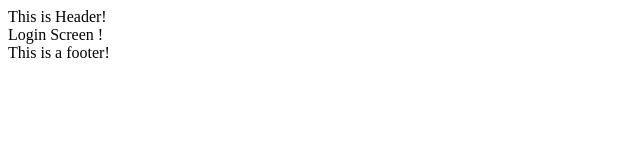
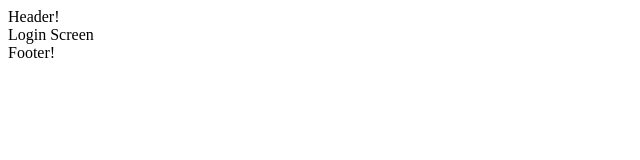
Before and after one commit to yapapapapaya/JobApp, a Next.js app in the folder jobapp/: page / in a window 1280 px wide. Shown: the top 160 px of the page, without its empty margins (0-640 px from the left). Built offline with nearby package versions, Linux system fonts and the light colour scheme.

Commit message:
modularised header and footer

```diff
--- a/jobapp/pages/Login/Login.tsx
+++ b/jobapp/pages/Login/Login.tsx
@@ -3,7 +3,7 @@ import React from 'react'
 const Login = () => {
     return (
         <div>
-            Login Screen !
+            Login Screen
         </div>
     )
 }
--- a/jobapp/pages/index.tsx
+++ b/jobapp/pages/index.tsx
@@ -1,5 +1,7 @@
 import React from 'react'
 import Login from './Login/Login'
+import Header from '../src/Header/Header'
+import Footer from '../src/Footer/Footer'
 
 const Home = () => (
   <div className="container">
@@ -10,13 +12,14 @@ const Home = () => (
 
     <main>
       <header>
-        This is Header!
+        <Header />
       </header>
       <Login />
       <footer>
-      This is a footer!
+        <Footer />
     </footer>
     </main>
+
   </div>
 )
 export default Home
--- /dev/null
+++ b/jobapp/src/Footer/Footer.tsx
@@ -0,0 +1,11 @@
+import React from 'react'
+
+const Footer = () => {
+    return(
+        <div>
+            Footer!
+        </div>
+    )
+}
+
+export default Footer
--- /dev/null
+++ b/jobapp/src/Header/Header.tsx
@@ -0,0 +1,11 @@
+import React from 'react'
+
+const Header = () => {
+    return(
+        <div>
+            Header!
+        </div>
+    )
+}
+
+export default Header
```
